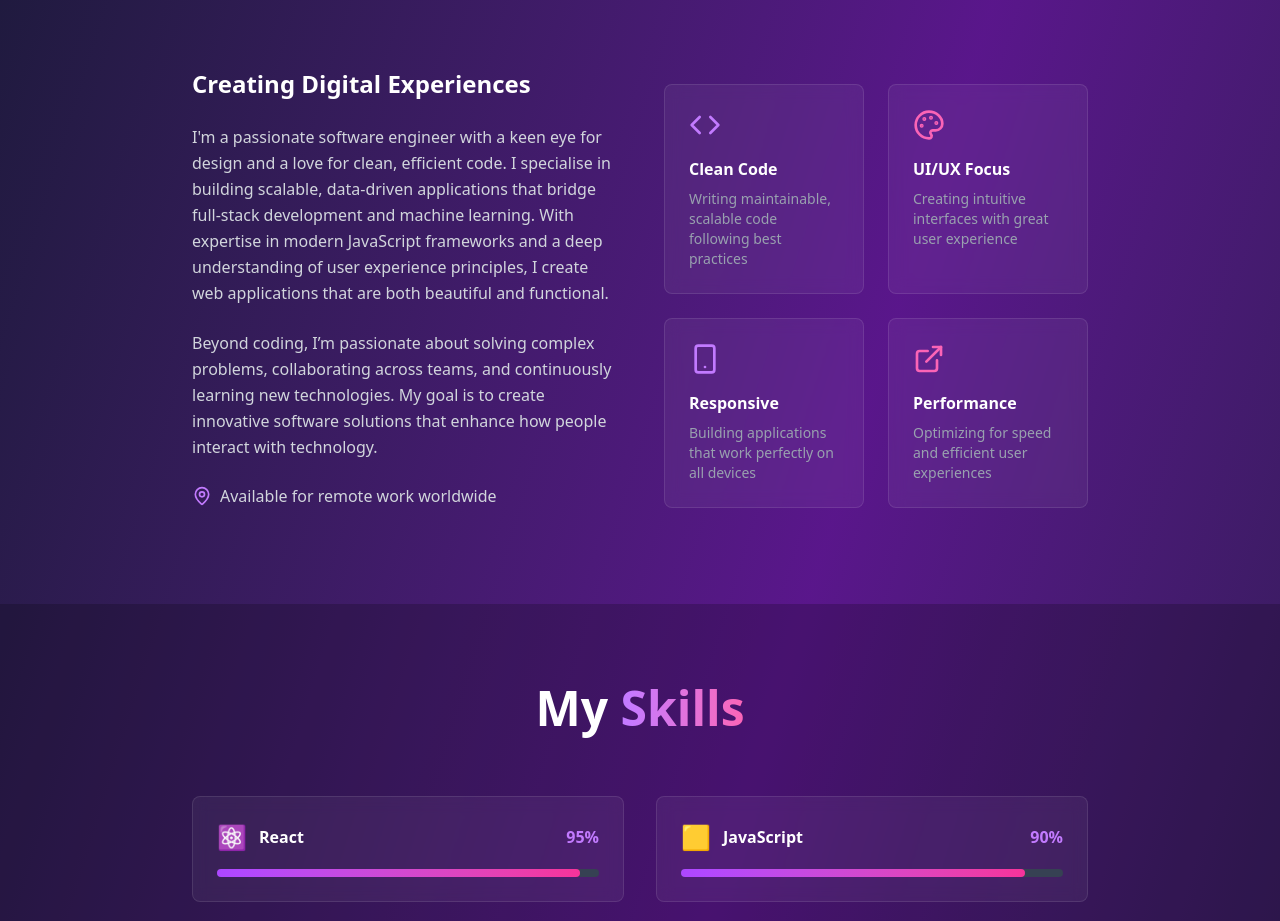
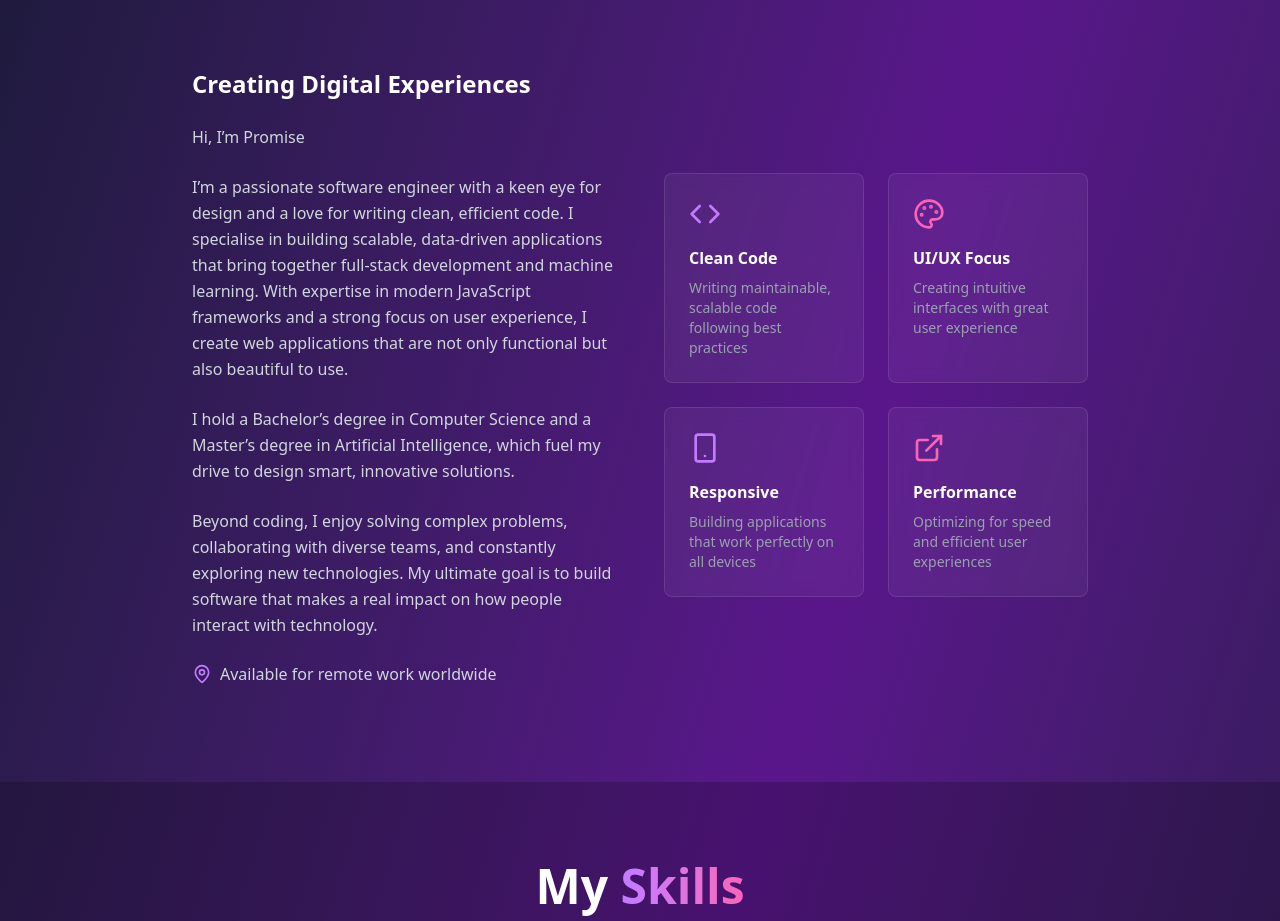
Before and after one commit to Promicron/apex-portfolio, a React (Vite) app: page / in a window 1280 px wide. Shown: the part 924-1845 px from the top of the page. Built offline with nearby package versions, Linux system fonts and the light colour scheme.

Commit message:
Updated about me

```diff
--- a/src/components/About.jsx
+++ b/src/components/About.jsx
@@ -17,19 +17,27 @@ const About = () => {
               Creating Digital Experiences
             </h3>
             <p className="text-gray-300 mb-6 leading-relaxed">
-              I'm a passionate software engineer with a keen eye for design and
-              a love for clean, efficient code. I specialise in building
-              scalable, data-driven applications that bridge full-stack
-              development and machine learning. With expertise in modern
-              JavaScript frameworks and a deep understanding of user experience
-              principles, I create web applications that are both beautiful and
-              functional.
+              Hi, I’m Promise
             </p>
             <p className="text-gray-300 mb-6 leading-relaxed">
-              Beyond coding, I’m passionate about solving complex problems,
-              collaborating across teams, and continuously learning new
-              technologies. My goal is to create innovative software solutions
-              that enhance how people interact with technology.
+              I’m a passionate software engineer with a keen eye for design and
+              a love for writing clean, efficient code. I specialise in building
+              scalable, data-driven applications that bring together full-stack
+              development and machine learning. With expertise in modern
+              JavaScript frameworks and a strong focus on user experience, I
+              create web applications that are not only functional but also
+              beautiful to use.
+            </p>
+            <p className="text-gray-300 mb-6 leading-relaxed">
+              I hold a Bachelor’s degree in Computer Science and a Master’s
+              degree in Artificial Intelligence, which fuel my drive to design
+              smart, innovative solutions.
+            </p>
+            <p className="text-gray-300 mb-6 leading-relaxed">
+              Beyond coding, I enjoy solving complex problems, collaborating
+              with diverse teams, and constantly exploring new technologies. My
+              ultimate goal is to build software that makes a real impact on how
+              people interact with technology.
             </p>
             <div className="flex items-center text-gray-300 mb-4">
               <MapPin className="w-5 h-5 mr-2 text-purple-400" />
```
